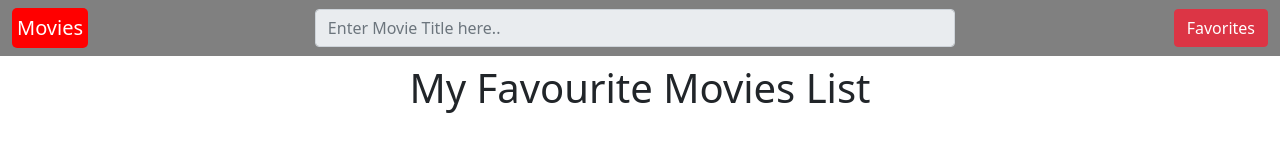
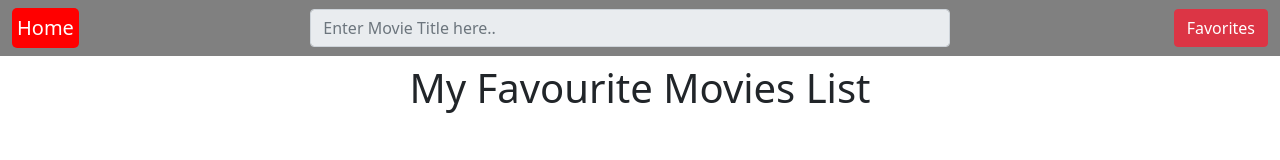
Before and after one commit to ankurmishra1005/Mini-IMDB-Project, a plain HTML site: page movies.html in a window 1280 px wide. Drawn offline with nearby package versions, Linux system fonts and the light colour scheme.

Commit message:
Second commit

```diff
--- a/movies.html
+++ b/movies.html
@@ -24,7 +24,7 @@
         <div class="container-fluid">
             <!-- home page link -->
             <a class="navbar-brand" href="index.html"
-                style="background-color:red; color: white; border-radius: 5px; padding: 5px;">Movies</a>
+                style="background-color:red; color: white; border-radius: 5px; padding: 5px;">Home</a>
             <!-- disable form input -->
             <form class="d-flex">
                 <input id="searchBar" type="text" class="form-control me-2" placeholder="Enter Movie Title here.."
```
